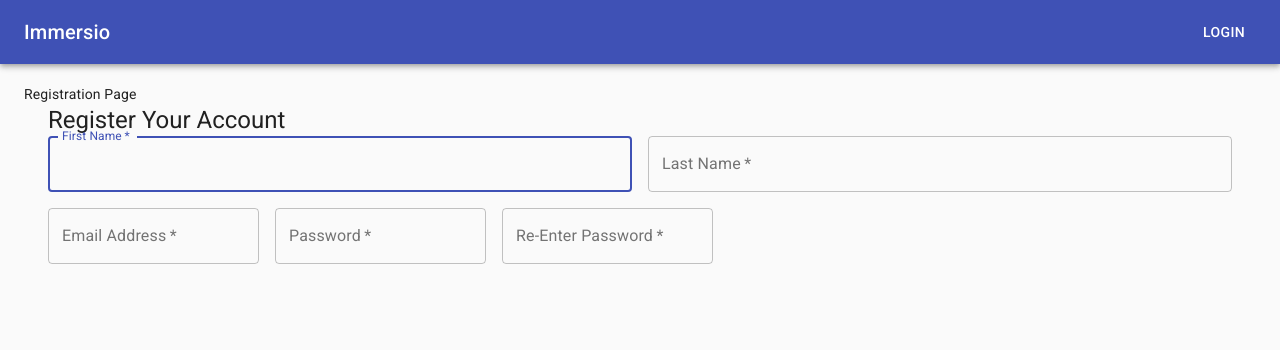
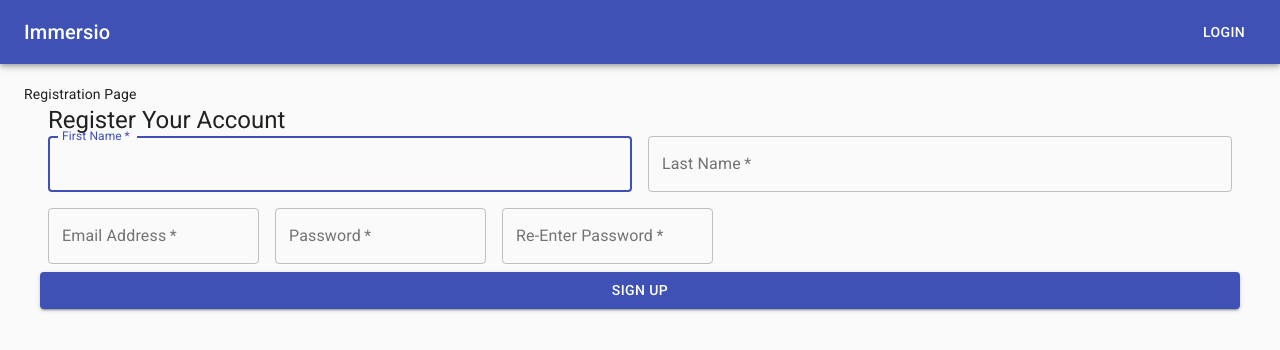
Before and after one commit to MarshallProtsman/Project-3_good-MERNin, a React (Create React App) app in the folder client/: page /register in a window 1280 px wide. Shown: the top 350 px of the page. Built offline with nearby package versions, Linux system fonts and the light colour scheme.

Commit message:
REGISTRATION PAGE WORKS OMGGGG

```diff
--- a/client/src/components/registerform/index.js
+++ b/client/src/components/registerform/index.js
@@ -1,6 +1,5 @@
 import React from "react";
 import Box from "@material-ui/core/Box";
-// import {Button }from '@matierial-ui/core/Button';
 import CssBaseline from '@material-ui/core/CssBaseline';
 import TextField from '@material-ui/core/TextField';
 import FormControlLabel from '@material-ui/core/FormControlLabel';
@@ -10,6 +9,7 @@ import Grid from '@material-ui/core/Grid';
 import Container from '@material-ui/core/Container';
 // import classes from "./module.css"
 import Typography from '@material-ui/core/Typography';
+import Button from "@material-ui/core/Button";
 
 export default function Register() {
 
@@ -79,15 +79,14 @@ export default function Register() {
                         autoComplete = "current-password"
                         />
                 </Grid>
-                {/* <Button
+                <Button
                     type = "submit"
                     fullWidth
                     variant = "contained"
                     color = "primary"
-
-                >
+                  >
                     Sign Up
-                </Button> */}
+                </Button>
                 <Grid container justify = "flex-end">
 
                 </Grid>
```
